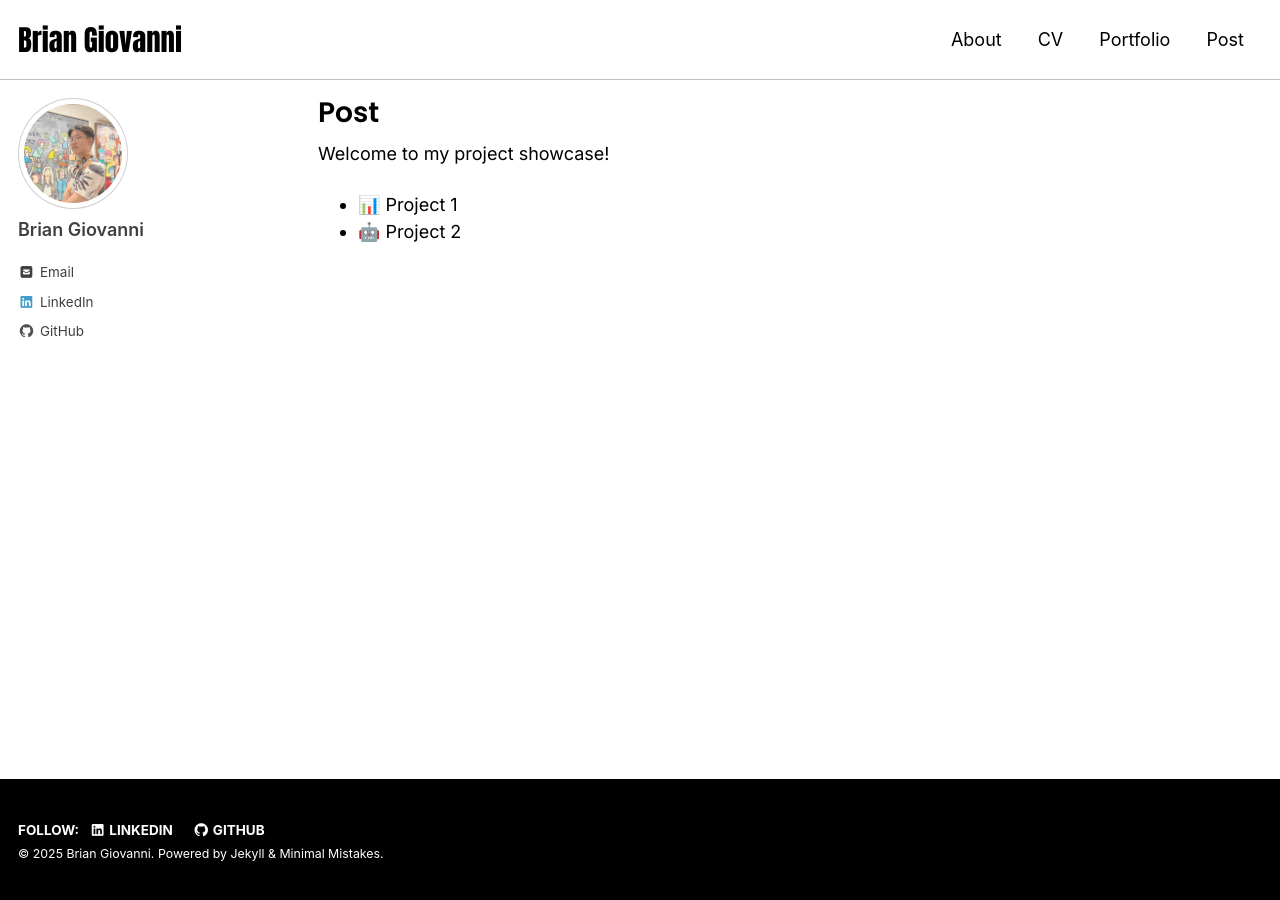
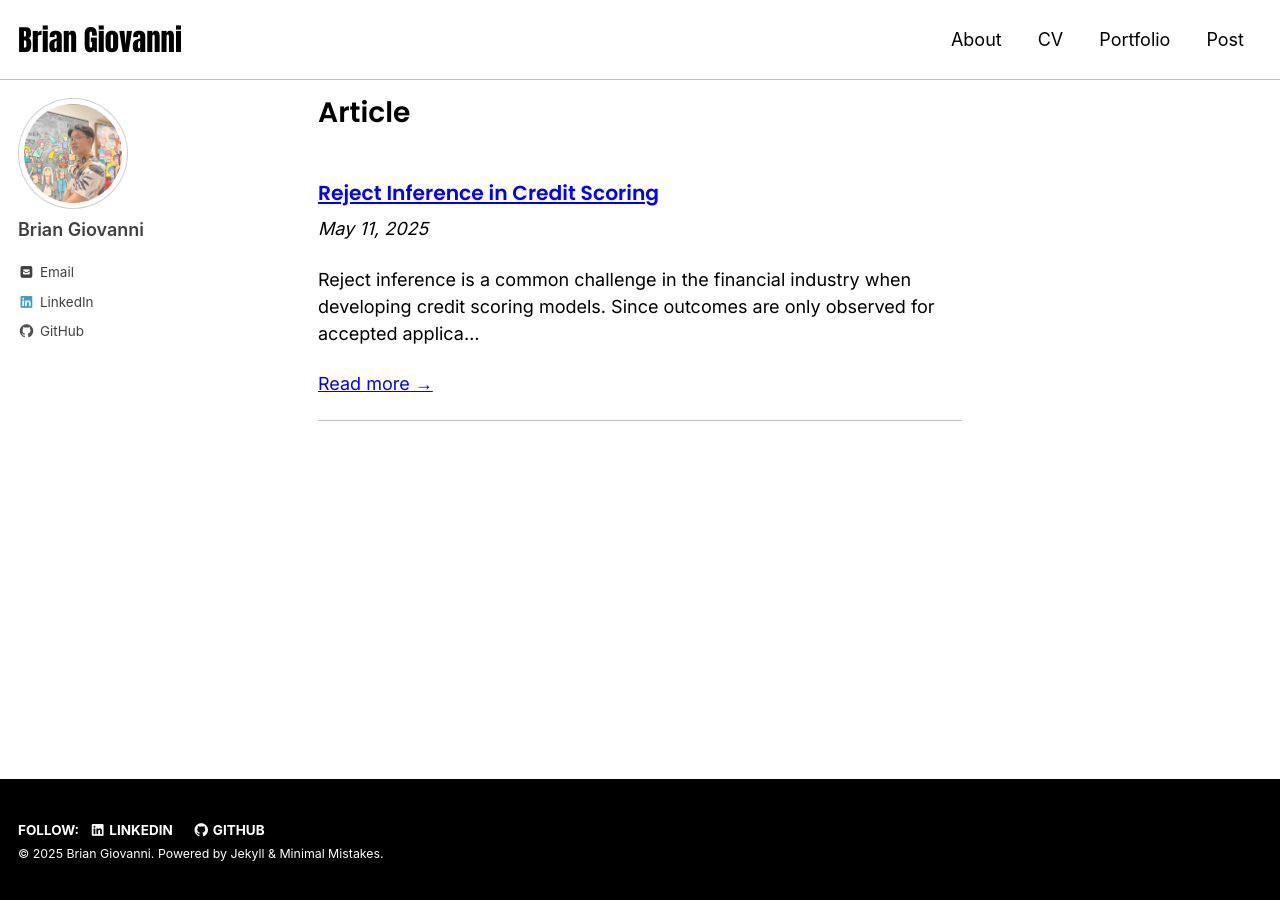
Before and after one commit to brian-giovanni/brian-giovanni.github.io, a Jekyll site: the page built from _pages/post.md, in a window 1280 px wide. Built offline with Jekyll 4.4.1, drawn with Linux system fonts in a browser that asks for light colours; cached includes are drawn as plain includes.

Commit message:
Adding Posts

```diff
--- a/_data/navigation.yml
+++ b/_data/navigation.yml
@@ -7,4 +7,4 @@ main:
   - title: "Portfolio"
     url: /portfolio/
   - title: "Post"
-    url: /post/
+    url: /posts/
--- a/_pages/post.md
+++ b/_pages/post.md
@@ -1,11 +1,17 @@
 ---
-title: "Post"
-permalink: /post/
+title: "Article"
+permalink: /posts/
 layout: single
 author_profile: true
 ---
 
-Welcome to my project showcase!
+{% for post in site.posts %}
+### [{{ post.title }}]({{ post.url }})
+*{{ post.date | date: "%B %d, %Y" }}*
 
-- 📊 Project 1
-- 🤖 Project 2
+{{ post.excerpt | strip_html | truncate: 160 }}
+
+[Read more →]({{ post.url }})
+
+---
+{% endfor %}
--- /dev/null
+++ b/_posts/2025-05-11-reject-inference-credit-scoring.md.md
@@ -0,0 +1,19 @@
+---
+layout: single
+title: "Reject Inference in Credit Scoring"
+date: 2025-05-11
+categories: [data science, credit scoring]
+toc: true
+toc_label: " Table of Contents"
+toc_icon: "bookmark"
+---
+
+Reject inference is a common challenge in the financial industry when developing credit scoring models. Since outcomes are only observed for accepted applicants, models can become biased and underperform on the incoming (accepted and rejected) applicant population. In this article, I will explore several reject inference techniques and evaluate the impact of each method on the model performance.
+
+### Introduction
+
+
+### Reject Inference Method
+
+
+### Result
```
